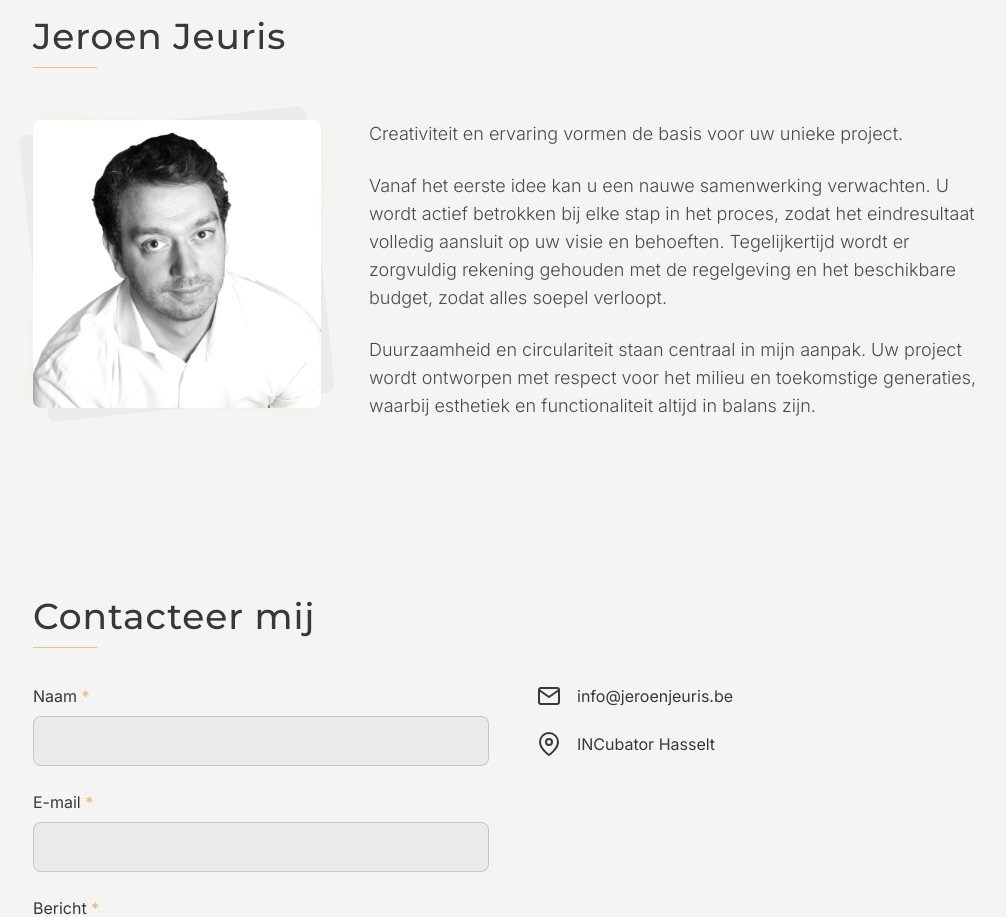
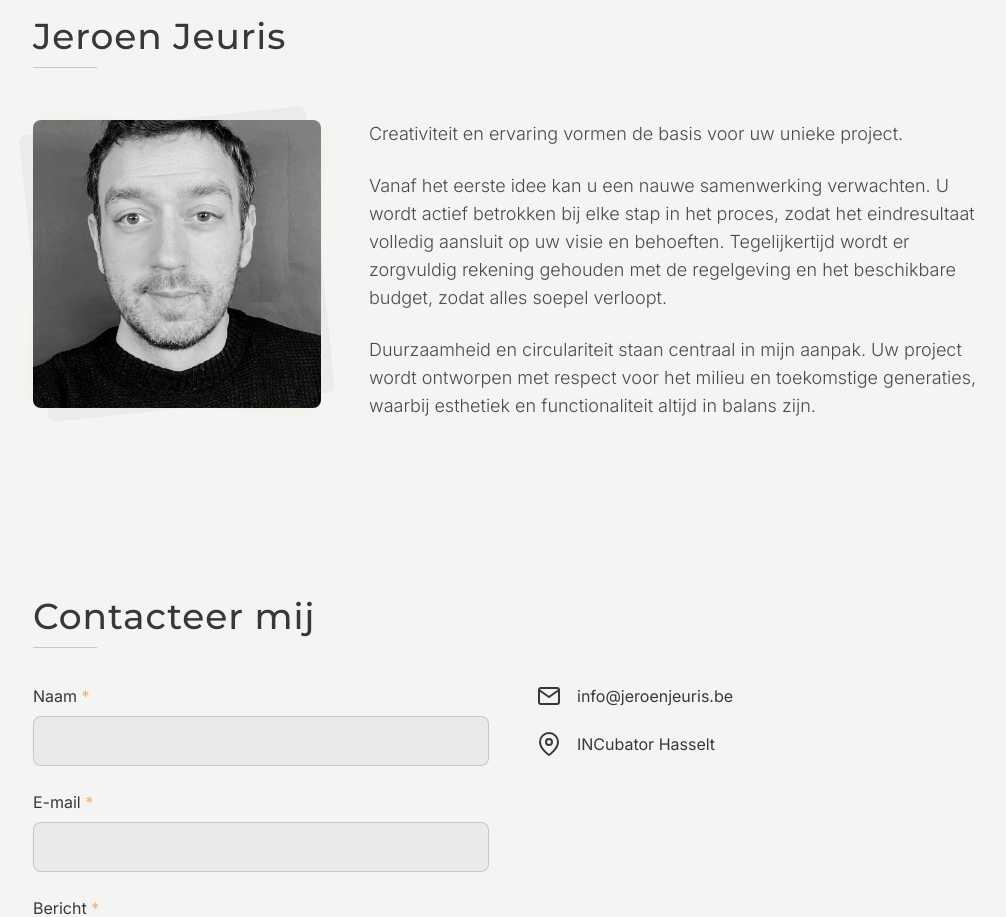
Before and after one commit to deamsf/jeroenjeurisarch, a React (Vite) app: page / in a window 1280 px wide. Shown: the part 880-1797 px from the top of the page, without its empty margins (127-1133 px from the left). Built offline with nearby package versions, Linux system fonts and the light colour scheme.

Commit message:
Update AboutMeSection.tsx

```diff
--- a/src/components/AboutMeSection.tsx
+++ b/src/components/AboutMeSection.tsx
@@ -21,7 +21,7 @@ export default function AboutMeSection() {
               <div className="absolute inset-0 bg-accent/5 rounded-lg transform rotate-3 transition-transform duration-300 group-hover:rotate-0"></div>
               <div className="relative h-full overflow-hidden rounded-lg bg-white/50">
                 <img
-                  src={isHovered ? "/logo/logo-jj.svg" : "/img/jeroen.jpg"}
+                  src={isHovered ? "/logo/logo-jj.svg" : "/img/jeroen.jpeg"}
                   alt="Jeroen Jeuris"
                   className={`w-full h-full transition-all duration-500 ${
                     isHovered ? 'object-contain p-8' : 'object-cover'
```
